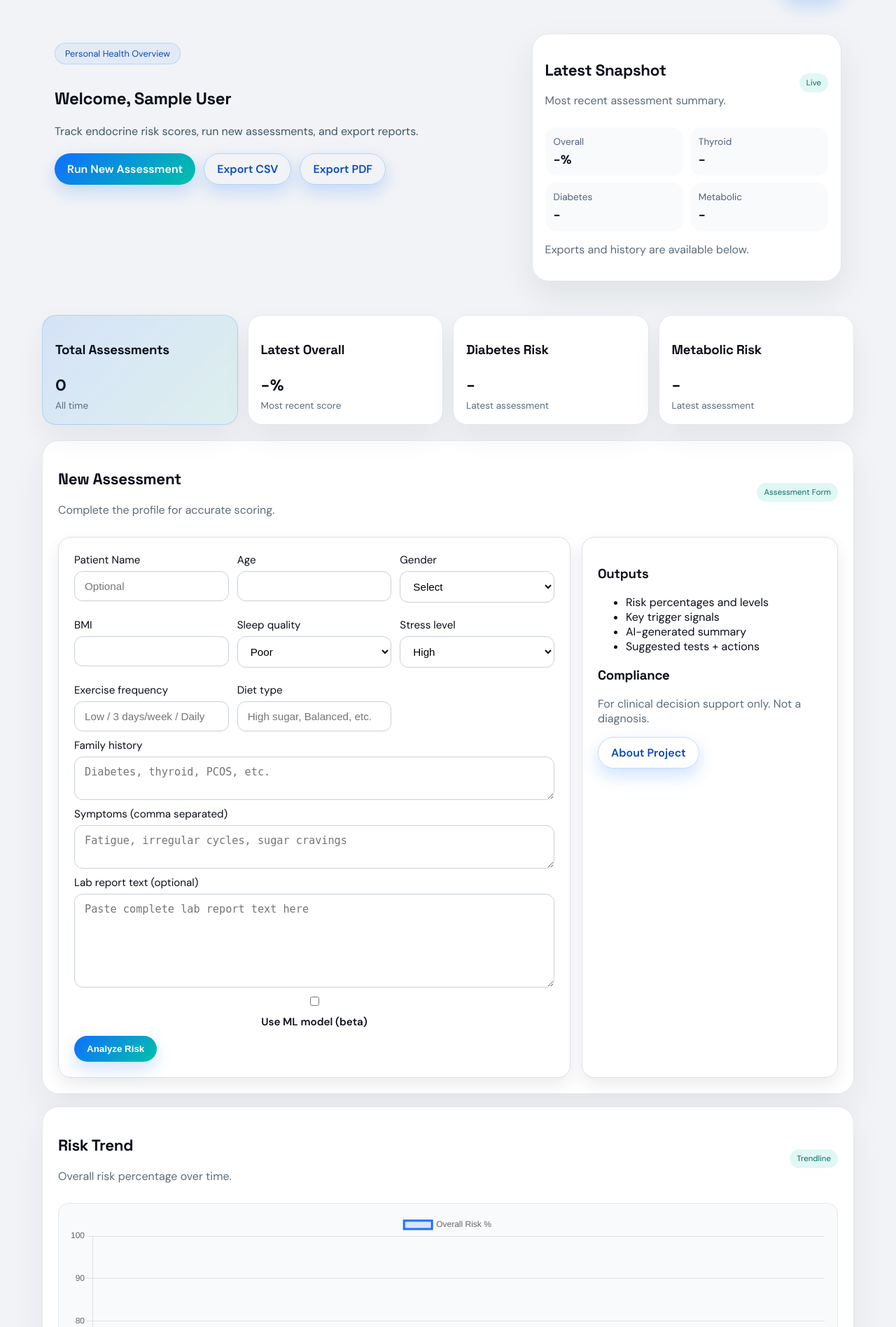
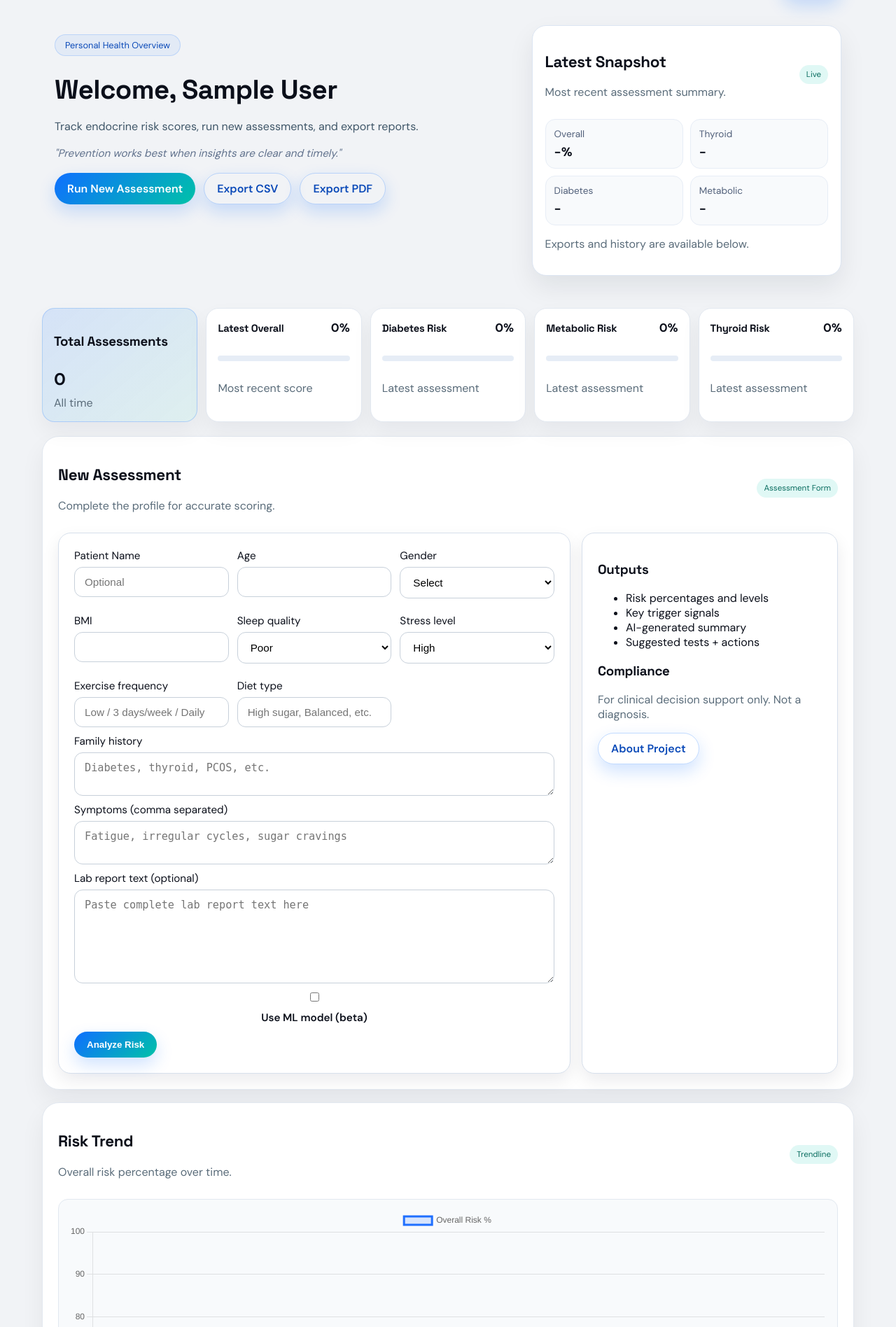
Before and after one commit to endocrineai-hub/endocrine-ai, a Flask app: page /dashboard in a window 1280 px wide. Shown: the part 45-1941 px from the top of the page at 70% size. Run offline with Flask 3, Linux system fonts and the light colour scheme; the visitor is signed in with stand-in values (Sample User, id 1); data that the repository does not hold is empty.

Commit message:
Advance user dashboard UI with premium KPI layout

```diff
--- a/backend/static/css/styles.css
+++ b/backend/static/css/styles.css
@@ -779,37 +779,58 @@ tbody tr:nth-child(even) td { background: #fbfdff; }
 pre { background: #f5f8fb; border: 1px solid var(--line); padding: 10px; border-radius: 10px; overflow: auto; }
 
 /* User dashboard */
-.dashboard-summary {
+.dashboard-main {
+  position: relative;
+}
+.dashboard-kpis {
   display: grid;
-  grid-template-columns: repeat(4, 1fr);
-  gap: 14px;
-  margin-bottom: 22px;
+  grid-template-columns: repeat(5, 1fr);
+  gap: 12px;
+  margin-bottom: 20px;
 }
-.summary-card {
+.kpi-card {
   background: #ffffff;
   border: 1px solid #e2e8f0;
-  border-radius: 20px;
-  padding: 18px;
-  box-shadow: 0 18px 40px rgba(15, 23, 42, 0.06);
+  border-radius: 18px;
+  padding: 16px;
+  box-shadow: 0 14px 30px rgba(15, 23, 42, 0.05);
   display: grid;
-  gap: 6px;
+  gap: 8px;
 }
-.summary-card.highlight {
-  background: linear-gradient(135deg, rgba(15, 111, 255, 0.12), rgba(0, 194, 168, 0.08));
-  border-color: rgba(15, 111, 255, 0.2);
+.kpi-primary {
+  background: linear-gradient(140deg, rgba(15, 111, 255, 0.12), rgba(0, 194, 168, 0.08));
+  border-color: rgba(15, 111, 255, 0.22);
 }
-.summary-card p {
+.kpi-primary p {
   margin: 0;
-  font-size: 1.4rem;
+  font-size: 1.5rem;
   font-weight: 700;
 }
-.summary-card span { font-size: 0.85rem; }
+.kpi-top {
+  display: flex;
+  justify-content: space-between;
+  align-items: baseline;
+  gap: 10px;
+}
+.kpi-top h3 { margin: 0; font-size: 0.92rem; }
+.kpi-top strong { font-size: 1.05rem; }
+.kpi-meter {
+  height: 8px;
+  border-radius: 999px;
+  background: #e6edf6;
+  overflow: hidden;
+}
+.kpi-meter span {
+  display: block;
+  height: 100%;
+  background: linear-gradient(90deg, var(--accent), var(--accent-2));
+}
 .dashboard-panel {
   background: #ffffff;
   border: 1px solid #e2e8f0;
   border-radius: 24px;
   padding: 22px;
-  box-shadow: 0 20px 50px rgba(15, 23, 42, 0.06);
+  box-shadow: 0 16px 34px rgba(15, 23, 42, 0.06);
   margin-bottom: 18px;
 }
 .panel-head {
@@ -822,7 +843,7 @@ pre { background: #f5f8fb; border: 1px solid var(--line); padding: 10px; border-
 .panel-head h2 { font-size: 1.4rem; }
 
 .dashboard-hero {
-  padding: 48px 0 16px;
+  padding: 36px 0 14px;
 }
 .dashboard-hero-grid {
   display: grid;
@@ -830,12 +851,22 @@ pre { background: #f5f8fb; border: 1px solid var(--line); padding: 10px; border-
   gap: 18px;
   align-items: start;
 }
+.dashboard-hero-copy h1 {
+  font-size: clamp(2.2rem, 3vw, 3rem);
+  margin: 10px 0;
+}
+.dashboard-quote {
+  margin: 0;
+  font-size: 0.95rem;
+  color: #61728d;
+  font-style: italic;
+}
 .dashboard-hero-card {
   background: #ffffff;
-  border: 1px solid #e2e8f0;
-  border-radius: 24px;
+  border: 1px solid #dce5f2;
+  border-radius: 20px;
   padding: 18px;
-  box-shadow: 0 20px 50px rgba(15, 23, 42, 0.08);
+  box-shadow: 0 16px 36px rgba(15, 23, 42, 0.08);
 }
 .snapshot-grid {
   display: grid;
@@ -845,7 +876,8 @@ pre { background: #f5f8fb; border: 1px solid var(--line); padding: 10px; border-
 }
 .snapshot-item {
   background: #f8fafc;
-  border-radius: 16px;
+  border: 1px solid #e7edf6;
+  border-radius: 14px;
   padding: 12px;
   display: grid;
   gap: 6px;
@@ -877,7 +909,7 @@ pre { background: #f5f8fb; border: 1px solid var(--line); padding: 10px; border-
   .form-layout { grid-template-columns: 1fr; }
   .chart-grid { grid-template-columns: 1fr; }
   .stats-grid-hero { grid-template-columns: 1fr 1fr; }
-  .dashboard-summary { grid-template-columns: repeat(2, 1fr); }
+  .dashboard-kpis { grid-template-columns: repeat(2, 1fr); }
   .dashboard-hero-grid { grid-template-columns: 1fr; }
   .admin-panels { grid-template-columns: 1fr; }
   .insight-grid { grid-template-columns: 1fr; }
@@ -894,5 +926,5 @@ pre { background: #f5f8fb; border: 1px solid var(--line); padding: 10px; border-
   .risk-bar-row { grid-template-columns: 88px 1fr 40px; }
   .table-top { flex-direction: column; align-items: stretch; }
   .metrics-grid { grid-template-columns: 1fr; }
-  .dashboard-summary { grid-template-columns: 1fr; }
+  .dashboard-kpis { grid-template-columns: 1fr; }
 }
--- a/backend/templates/user_dashboard.html
+++ b/backend/templates/user_dashboard.html
@@ -2,12 +2,17 @@
 {% set title = "My Dashboard" %}
 {% block content %}
 {% set latest = assessments[0] if assessments else None %}
+{% set overall_pct = (latest.risk_score|string)|replace('%','') if latest and latest.risk_score is not none else '0' %}
+{% set diabetes_pct = (latest.diabetes_risk|string)|replace('%','') if latest and latest.diabetes_risk is not none else '0' %}
+{% set metabolic_pct = (latest.metabolic_risk|string)|replace('%','') if latest and latest.metabolic_risk is not none else '0' %}
+{% set thyroid_pct = (latest.thyroid_risk|string)|replace('%','') if latest and latest.thyroid_risk is not none else '0' %}
 <section class="dashboard-hero">
   <div class="container dashboard-hero-grid">
     <div class="dashboard-hero-copy">
       <p class="pill">Personal Health Overview</p>
       <h1>Welcome, {{ user_name }}</h1>
       <p class="lead">Track endocrine risk scores, run new assessments, and export reports.</p>
+      <p class="dashboard-quote">"Prevention works best when insights are clear and timely."</p>
       <div class="cta-row">
         <a class="btn" href="#assessment">Run New Assessment</a>
         <a class="btn btn-ghost" href="/dashboard/export.csv">Export CSV</a>
@@ -45,26 +50,43 @@
   </div>
 </section>
 
-<main class="container section">
-  <section class="dashboard-summary">
-    <article class="summary-card highlight">
+<main class="container section dashboard-main">
+  <section class="dashboard-kpis">
+    <article class="kpi-card kpi-primary">
       <h3>Total Assessments</h3>
       <p>{{ assessments | length }}</p>
       <span class="muted">All time</span>
     </article>
-    <article class="summary-card">
-      <h3>Latest Overall</h3>
-      <p>{{ latest.risk_score if latest else '-' }}%</p>
+    <article class="kpi-card">
+      <div class="kpi-top">
+        <h3>Latest Overall</h3>
+        <strong>{{ latest.risk_score if latest else '0%' }}</strong>
+      </div>
+      <div class="kpi-meter"><span style="width: {{ overall_pct }}%"></span></div>
       <span class="muted">Most recent score</span>
     </article>
-    <article class="summary-card">
-      <h3>Diabetes Risk</h3>
-      <p>{{ latest.diabetes_risk if latest else '-' }}</p>
+    <article class="kpi-card">
+      <div class="kpi-top">
+        <h3>Diabetes Risk</h3>
+        <strong>{{ latest.diabetes_risk if latest else '0%' }}</strong>
+      </div>
+      <div class="kpi-meter"><span style="width: {{ diabetes_pct }}%"></span></div>
       <span class="muted">Latest assessment</span>
     </article>
-    <article class="summary-card">
-      <h3>Metabolic Risk</h3>
-      <p>{{ latest.metabolic_risk if latest else '-' }}</p>
+    <article class="kpi-card">
+      <div class="kpi-top">
+        <h3>Metabolic Risk</h3>
+        <strong>{{ latest.metabolic_risk if latest else '0%' }}</strong>
+      </div>
+      <div class="kpi-meter"><span style="width: {{ metabolic_pct }}%"></span></div>
+      <span class="muted">Latest assessment</span>
+    </article>
+    <article class="kpi-card">
+      <div class="kpi-top">
+        <h3>Thyroid Risk</h3>
+        <strong>{{ latest.thyroid_risk if latest else '0%' }}</strong>
+      </div>
+      <div class="kpi-meter"><span style="width: {{ thyroid_pct }}%"></span></div>
       <span class="muted">Latest assessment</span>
     </article>
   </section>
```
